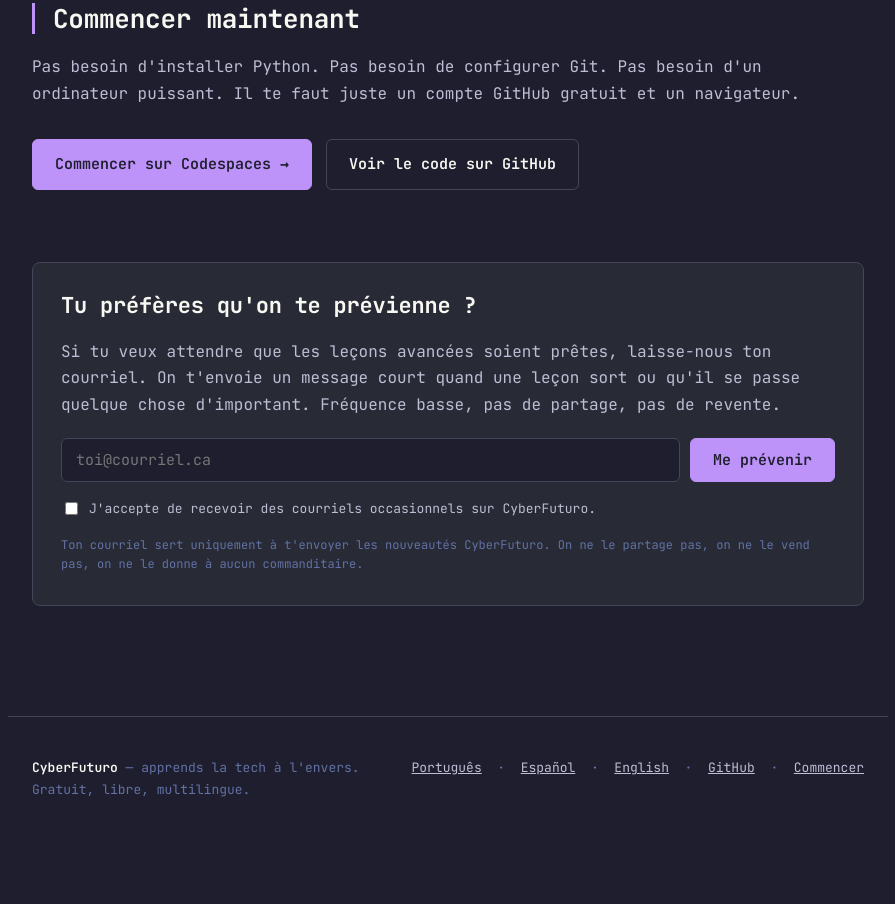
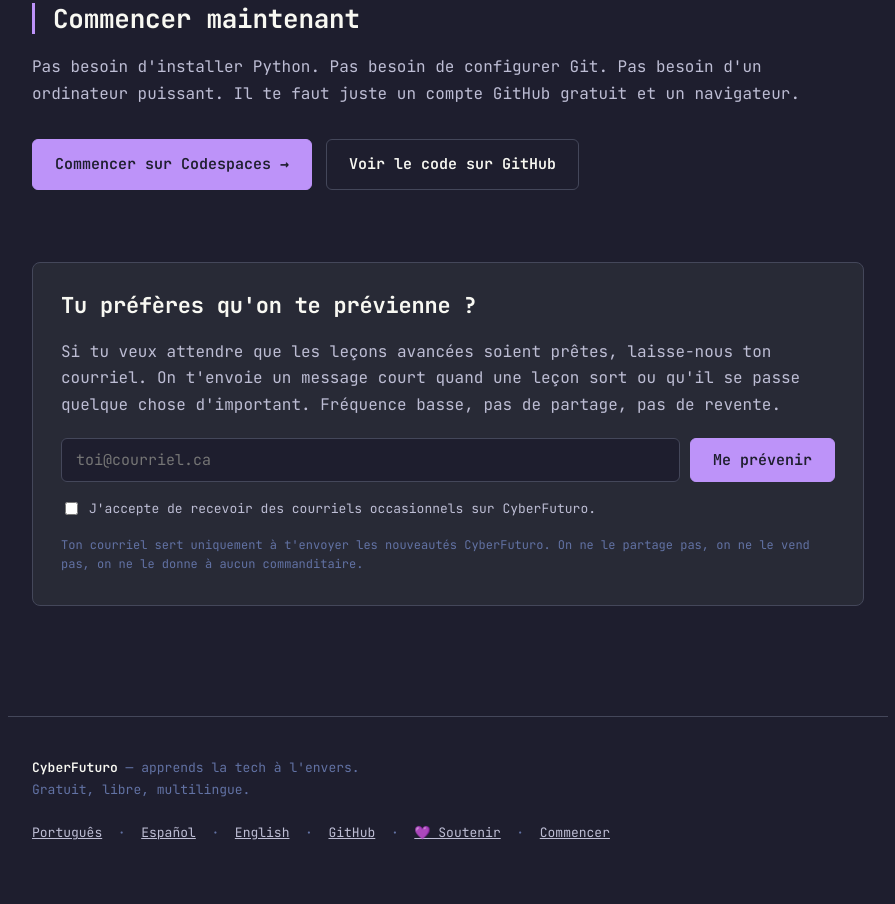
Before and after one commit to notifuturo/cyberfuturo, a plain HTML site: page site/fr/index.html in a window 1280 px wide. Shown: the part 3704-4608 px from the top of the page, without its empty margins (192-1087 px from the left). Before the commit the page ends 4564 px from the top, so only its background shows below. Drawn offline with Linux system fonts and the light colour scheme.

Commit message:
monetization: roadmap, GitHub Sponsors wiring, support footer links
Post-public-flip changes that enable phase 1 donations without gating
any content. The repo is now public (git history purged of strategy
docs), and these changes turn on the monetization infrastructure that
does not require gating content.

Added:
- docs/monetization-roadmap.md — 6 revenue streams, 5-phase rollout
  bound to real signal, cost basis, non-negotiable principles. The
  honest plan for turning a free public learning repo into revenue.
- .github/FUNDING.yml — enables the GitHub Sponsors sidebar button on
  the repo once the user enables Sponsors at the account level
  (github.com/sponsors). Zero-cost, zero-friction passive donations.

Updated landing page footers (all 4 languages):
- site/index.html         — '💜 Apoiar' link (PT)
- site/es/index.html      — '💜 Apoyar' link (ES)
- site/en/index.html      — '💜 Support' link (EN)
- site/fr/index.html      — '💜 Soutenir' link (FR)
- All four link to https://github.com/sponsors/notifuturo which will
  return 404 until Sponsors is enabled, then auto-activate.

No lessons touched. No gating added. The content remains 100% free.

Co-Authored-By: claude-flow <ruv@ruv.net>

```diff
--- a/site/fr/index.html
+++ b/site/fr/index.html
@@ -274,6 +274,8 @@
     &nbsp;·&nbsp;
     <a href="https://github.com/notifuturo/cyberfuturo" target="_blank" rel="noopener">GitHub</a>
     &nbsp;·&nbsp;
+    <a href="https://github.com/sponsors/notifuturo" target="_blank" rel="noopener">💜 Soutenir</a>
+    &nbsp;·&nbsp;
     <a href="#commencer">Commencer</a>
   </div>
 </footer>
```
Also changed, not shown: site/en/index.html (+2 -0 lines), site/es/index.html (+2 -0 lines), site/index.html (+2 -0 lines), 2 other files.
